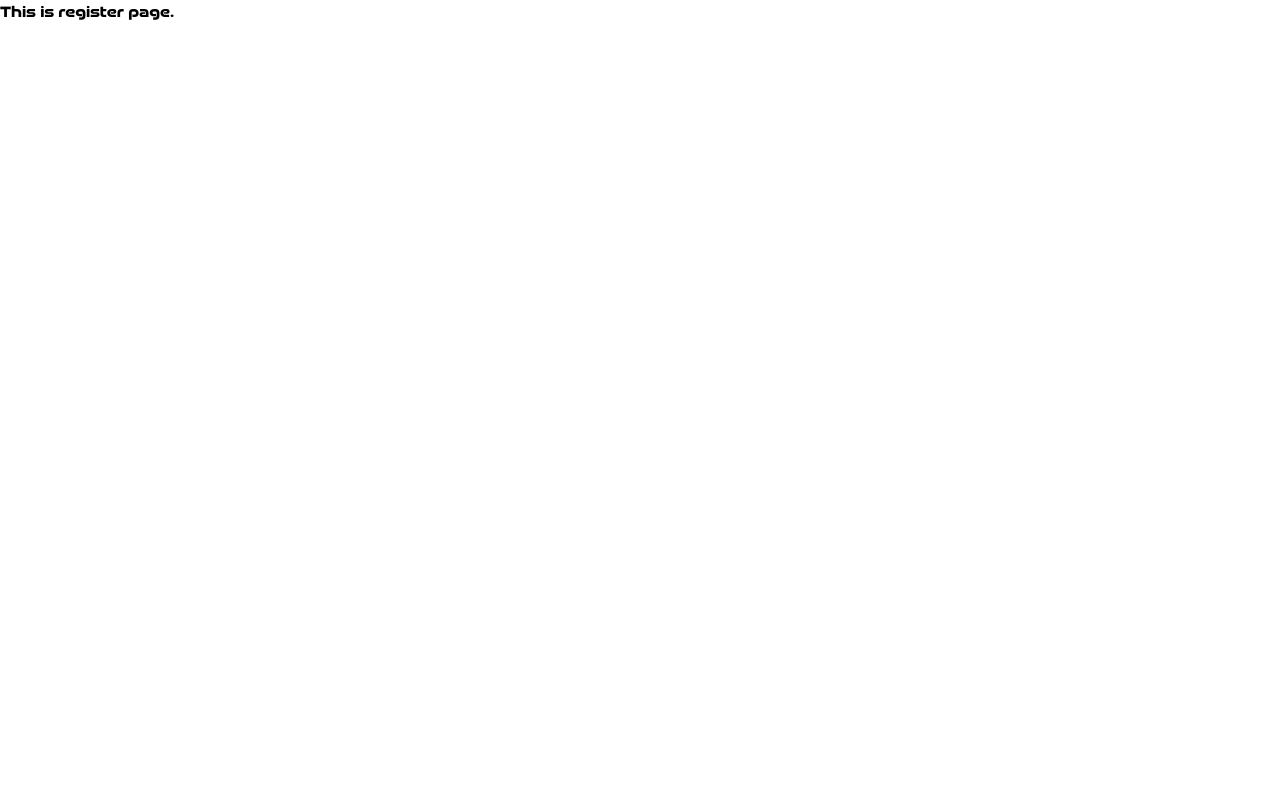
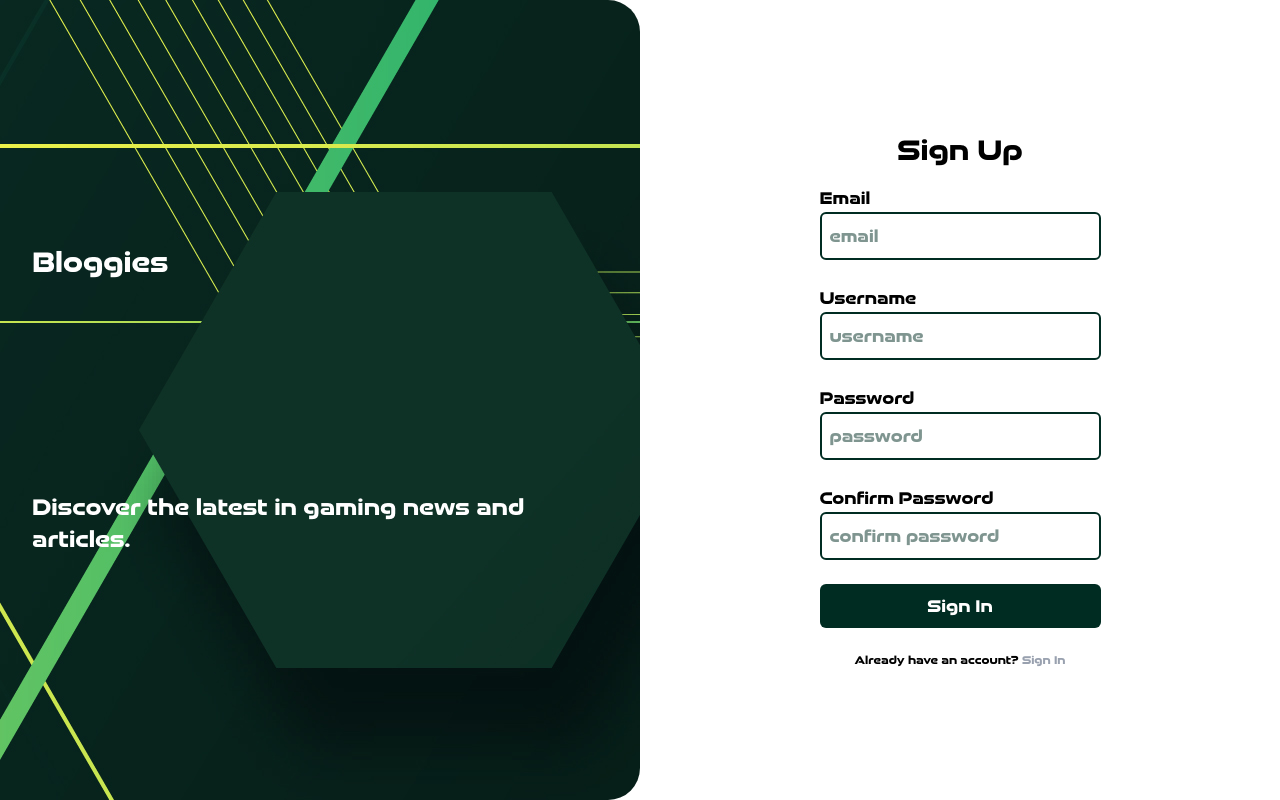
Before and after one commit to PeeOops/bloggies, a React (Vite) app in the folder frontend/: page /register in a window 1280 px wide. Built offline with nearby package versions, Linux system fonts and the light colour scheme.

Commit message:
Added Register UI page

```diff
--- a/frontend/src/pages/auth/Login.jsx
+++ b/frontend/src/pages/auth/Login.jsx
@@ -9,7 +9,7 @@ const Login = () => {
                 <p className="md:text-2xl">Discover the latest in gaming news and articles.</p>
             </div>
             <div className="flex flex-col md:w-1/2 md:justify-center md:items-center py-8 px-12 gap-2 md:gap-4">
-                <h1 className="text-xl md:text-3xl">Log In</h1>
+                <h1 className="text-xl md:text-3xl">Sign In</h1>
                 <form action="" className="flex flex-col gap-4 md:gap-6 md:text-lg">
                     <div className="flex flex-col">
                         <label>Username</label>
--- a/frontend/src/pages/auth/Register.jsx
+++ b/frontend/src/pages/auth/Register.jsx
@@ -1,7 +1,39 @@
+import { Link } from "react-router-dom";
+import TopBackground from "../../assets/images/background.jpg"
+
 const Register = () => {
     return(
         <>
-            <p>This is register page.</p>
+            <div className="flex flex-col md:flex-row md:h-screen">
+                <div className="flex flex-col justify-between  md:justify-evenly w-full md:w-1/2 h-64 md:h-full rounded-bl-4xl rounded-br-4xl md:rounded-bl-none md:rounded-br-4xl md:rounded-tr-4xl p-8 text-white" style={{ backgroundImage: `url(${TopBackground})` }}>
+                    <h1 className="text-xl md:text-3xl">Bloggies</h1>
+                    <p className="md:text-2xl">Discover the latest in gaming news and articles.</p>
+                </div>
+                <div className="flex flex-col md:w-1/2 md:justify-center md:items-center py-8 px-12 gap-2 md:gap-4">
+                    <h1 className="text-xl md:text-3xl">Sign Up</h1>
+                    <form action="" className="flex flex-col gap-4 md:gap-6 md:text-lg">
+                        <div className="flex flex-col">
+                            <label>Email</label>
+                            <input type="email" placeholder="email" className="bg-transparent text-emerald-950 p-2 border-2 border-emerald-950 rounded-md focus:outline-none focus:border-b-2 focus:border-b-emerald-950" required />
+                        </div>
+                        <div className="flex flex-col">
+                            <label>Username</label>
+                            <input type="text" placeholder="username" className="bg-transparent text-emerald-950 p-2 border-2 border-emerald-950 rounded-md focus:outline-none focus:border-b-2 focus:border-b-emerald-950" required />
+                        </div>
+                        <div className="flex flex-col">
+                            <label>Password</label>
+                            <input type="password" placeholder="password" className="bg-transparent text-emerald-950 p-2 border-2 border-emerald-950 rounded-md focus:outline-none focus:border-b-2 focus:border-b-emerald-950" required />
+                        </div>
+                        <div className="flex flex-col">
+                            <label>Confirm Password</label>
+                            <input type="password" placeholder="confirm password" className="bg-transparent text-emerald-950 p-2 border-2 border-emerald-950 rounded-md focus:outline-none focus:border-b-2 focus:border-b-emerald-950" required />
+                        </div>
+                        <button className="bg-emerald-950 text-white p-2 rounded-md active:bg-white active:text-emerald-950 active:border-emerald-950 active:border-2 hover:bg-white hover:text-emerald-950 hover:border-emerald-950 hover:border-2 cursor-pointer">Sign In</button>
+                        <p className="text-xs text-center">Already have an account? <Link to="/login" className="text-gray-400 cursor-pointer" role="button">Sign In</Link></p>
+                    </form>
+                </div>
+
+            </div>
         </>
     )
 }
```
